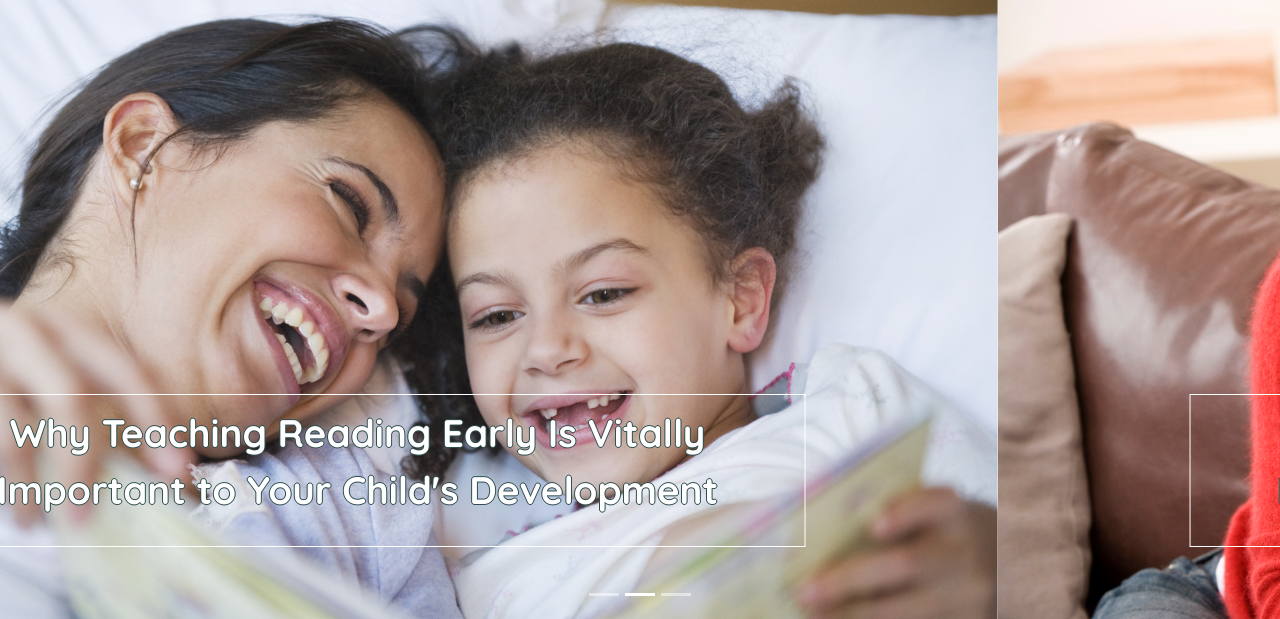
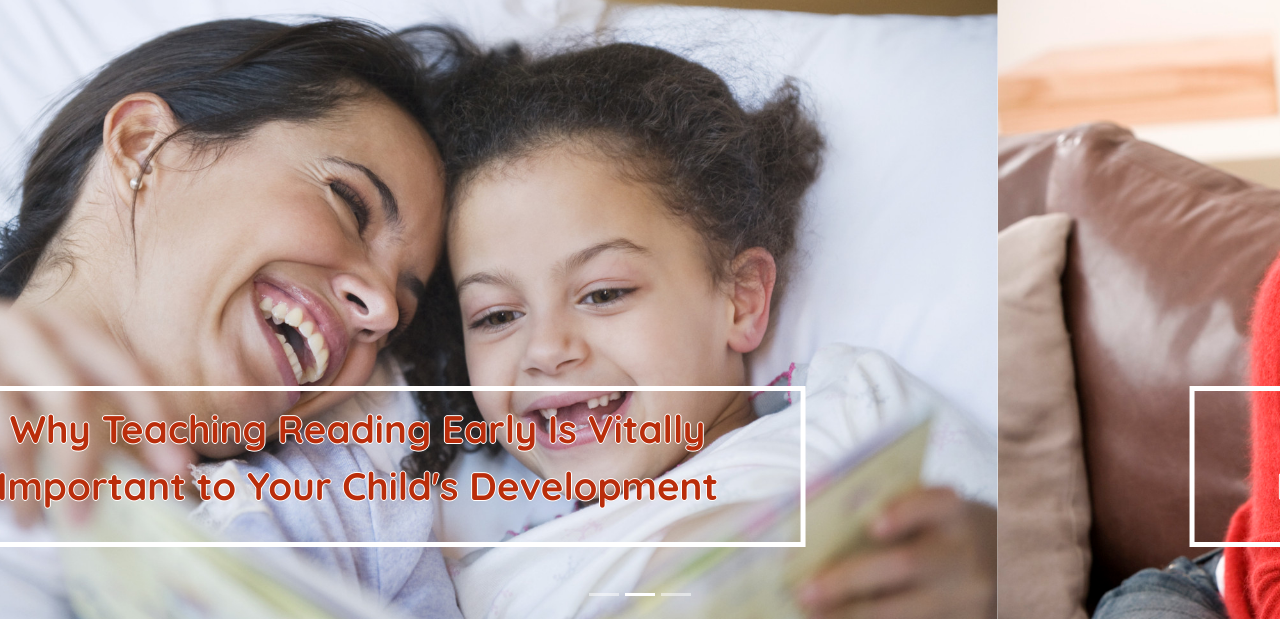
Before and after one commit to mikeheiser9/hook-on-phonics-2, a website: page app/public/index.html in a window 1280 px wide. Shown: the part 93-712 px from the top of the page. Drawn offline with nearby package versions, Linux system fonts and the light colour scheme; a web font is replaced by a local one.

Commit message:
changed text overaly

```diff
--- a/app/public/css/style.css
+++ b/app/public/css/style.css
@@ -235,7 +235,7 @@ height: 100% !important;
 
 .img-captions {
     font-size: 3vw;
-    color: white;
+    color: #BA2D0B !important;
     position: absolute;
     right: 15%;
     bottom: 75px;
@@ -243,12 +243,11 @@ height: 100% !important;
     z-index: 10;
     color: #fff;
     text-align: center;
-    border: 1px solid white;
+    border: 5px solid white;
     padding: 10px;
     font-family: 'Quicksand', sans-serif;
-    text-shadow: -1px 0 darkslategray, 0 1px darkslategray, 1px 0 darkslategray, 0 -1px darkslategray;
-    font-weight: 600;
-
+    text-shadow: -1px 0 white, 0 1px white, 1px 0 white, 0 -1px white;
+    font-weight: 800;
 }
 
 #phonics {
--- a/server.js
+++ b/server.js
@@ -7,7 +7,7 @@ var express = require("express");
 var bodyParser = require("body-parser");
 // Tells node that we are creating an "express" server
 var app = express();
-var PORT = process.env.PORT || 3000;
+var PORT = process.env.PORT || 3500;
 
 var db = require("./app/models")
 // Sets up the Express app to handle data parsing
```
Also changed, not shown: 2 other files.
